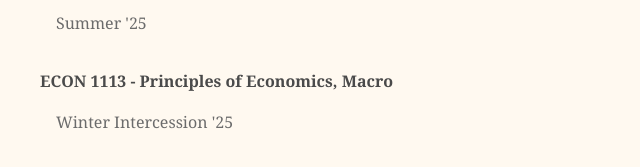
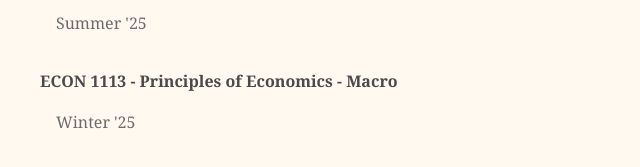
Before and after one commit to sumedharay/sumedharay.github.io, a plain HTML site: page teaching.html in a window 1280 px wide. Shown: the part 311-478 px from the top of the page, without its empty margins (0-640 px from the left). Drawn offline with Linux system fonts and the light colour scheme.

Commit message:
Update teaching.html

```diff
--- a/teaching.html
+++ b/teaching.html
@@ -25,8 +25,8 @@
             <p class="course-details">Summer '25</p>
         </div>
          <div class="course">
-            <p><strong>ECON 1113 - Principles of Economics, Macro</strong></p>
-            <p class="course-details">Winter Intercession '25</p>
+            <p><strong>ECON 1113 - Principles of Economics - Macro</strong></p>
+            <p class="course-details">Winter '25</p>
         </div>
     </div>
 </body>
```
